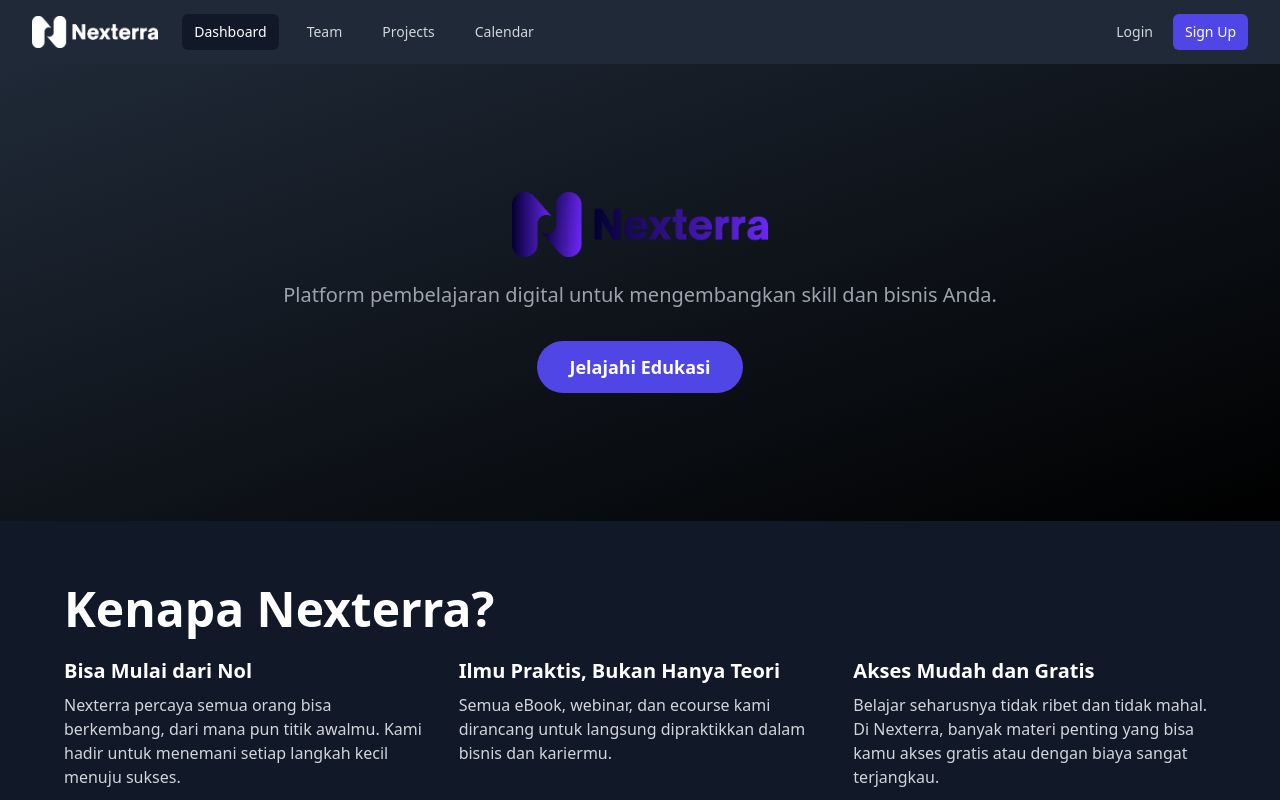
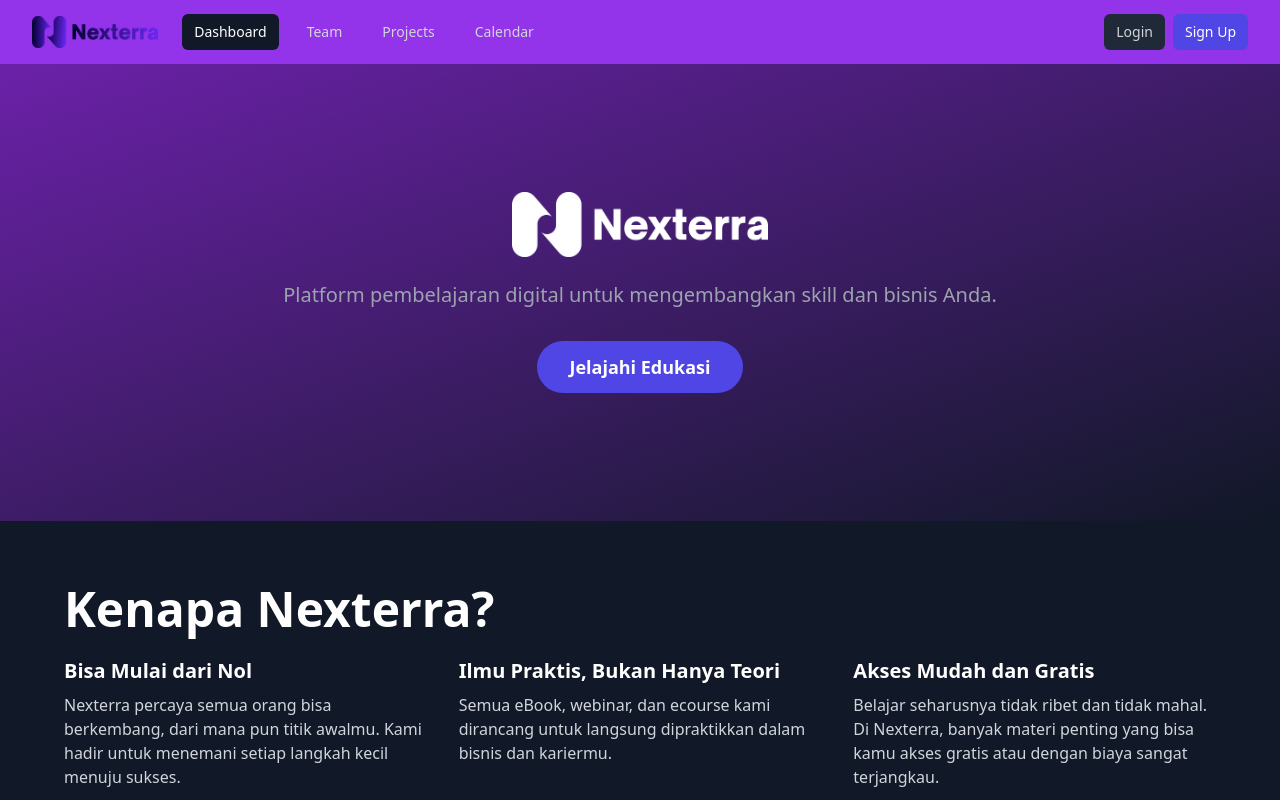
Before and after one commit to zetvyy/nexterra, a React (Create React App) app: page / in a window 1280 px wide. Shown: the top 800 px of the page. Built offline with nearby package versions, Linux system fonts and the light colour scheme.

Commit message:
feat: edit logo and color

```diff
--- a/src/App.js
+++ b/src/App.js
@@ -1,7 +1,7 @@
 import "./App.css";
 import FAQ from "./components/FAQ";
 import Navbar from "./components/Navbar";
-import logo from "./assets/img/icons/nexterra.png";
+import logo from "./assets/img/icons/nexterra-white.png";
 
 function App() {
   return (
@@ -10,7 +10,7 @@
 
       <div className="bg-gray-900 text-white font-sans">
         {/* Hero Section */}
-        <section className="py-20 md:py-32 bg-gradient-to-br from-gray-800 to-black">
+        <section className="py-20 md:py-32 bg-gradient-to-br from-purple-800 to-grey-600">
           <div className="container mx-auto text-center">
             <img src={logo} className="w-64 mx-auto mb-6" alt="logo" />
 
--- a/src/components/Navbar.jsx
+++ b/src/components/Navbar.jsx
@@ -1,5 +1,5 @@
 import React, { useState } from "react";
-import logo from "../assets/img/icons/nexterra-white.png";
+import logo from "../assets/img/icons/nexterra.png";
 
 const Navbar = () => {
   const [isMobileMenuOpen, setIsMobileMenuOpen] = useState(false);
@@ -15,7 +15,7 @@
   };
 
   return (
-    <nav className="bg-gray-800">
+    <nav className="bg-purple-600">
       <div className="mx-auto max-w-7xl px-2 sm:px-6 lg:px-8">
         <div className="relative flex h-16 items-center justify-between">
           <div className="absolute inset-y-0 left-0 flex items-center sm:hidden">
```
